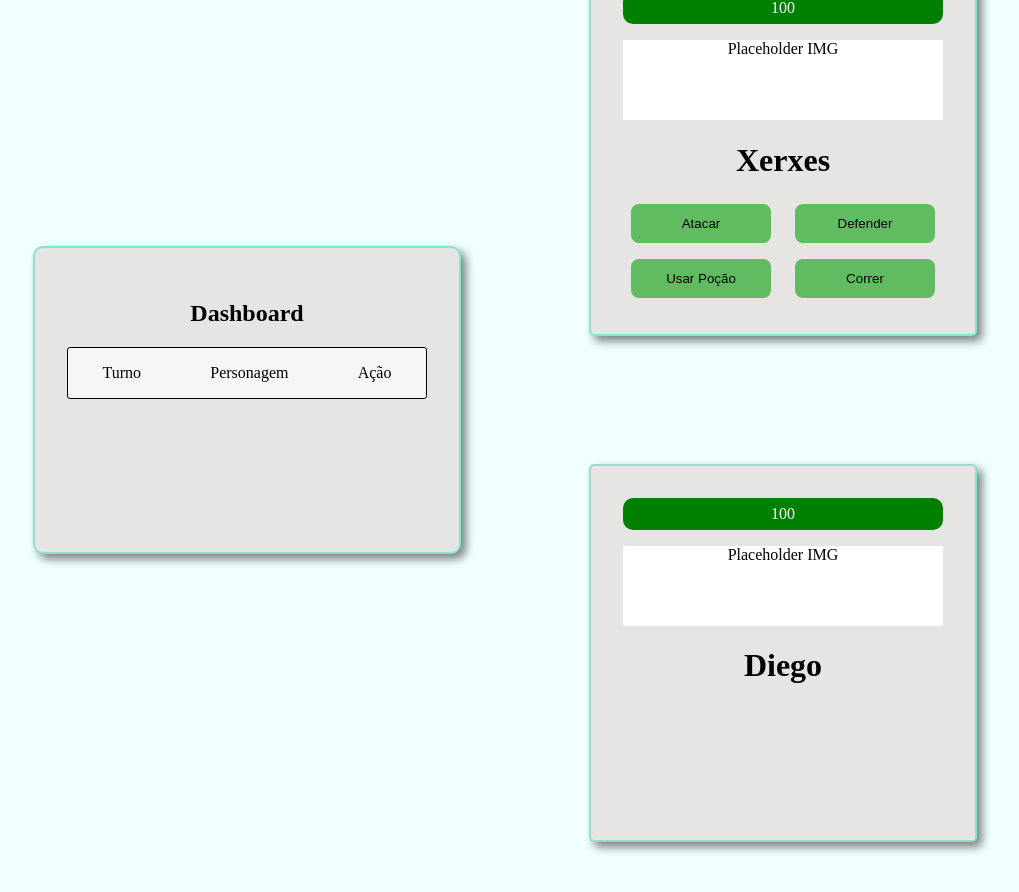
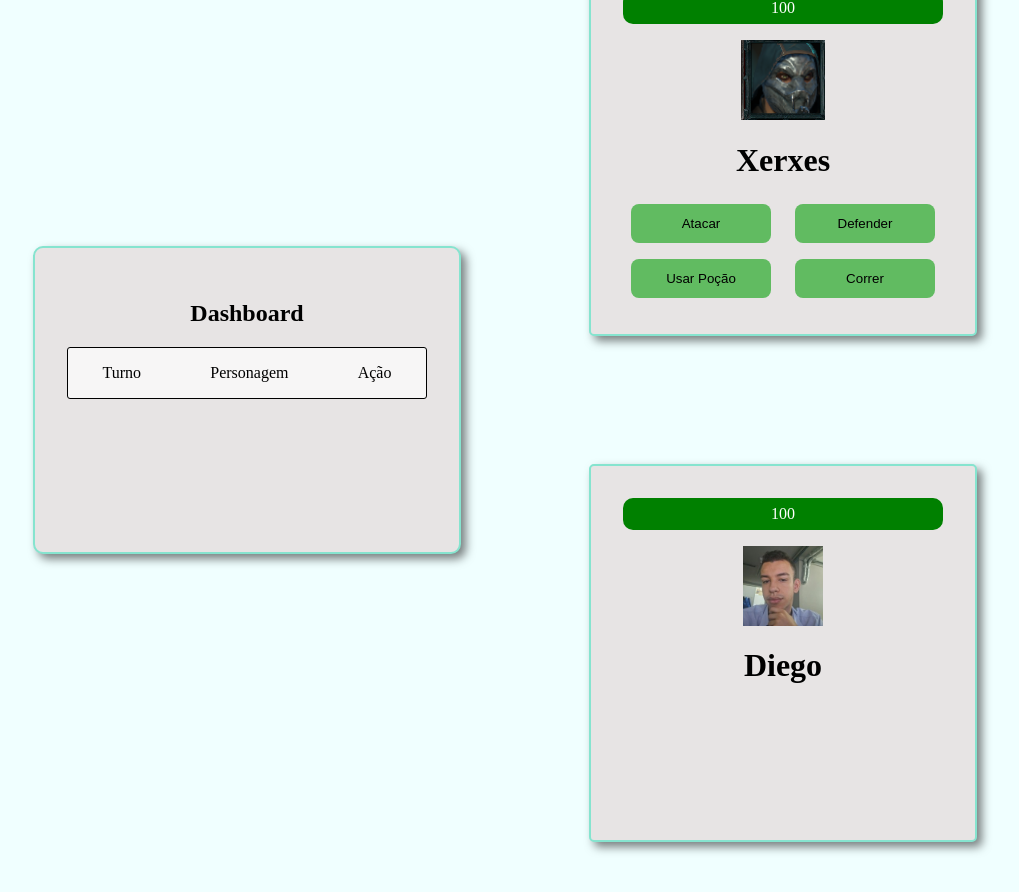
Before and after one commit to Ra-Franco/Prova-2Sem-WebII, a plain HTML site: page index.html in a window 1280 px wide. Shown: the whole page, without its empty margins (31-1050 px from the left). Drawn offline with nearby package versions, Linux system fonts and the light colour scheme.

Commit message:
Ajustado o dashboard e design final do site

```diff
--- a/index.html
+++ b/index.html
@@ -34,7 +34,9 @@
             <div class="personagem">
                 <div class="barra-vida" :style="{width: heroi.vida + '%', backgroundColor: corVida(heroi.vida)}">
                     {{heroi.vida}}</div>
-                <div class="sprite">Placeholder IMG</div>
+                <div class="sprite">
+                    <img src="img/xerxes.png" alt="">
+                </div>
                 <h1>Xerxes</h1>
                 <div class="acoes">
                     <button @click="atacar(isHeroi)">Atacar</button>
@@ -46,7 +48,7 @@
             <div class="personagem" :style="{backgroundColor: morrer()}">
                 <div class="barra-vida" :style="{width: vilao.vida + '%', backgroundColor: corVida(vilao.vida)}">
                     {{vilao.vida}}</div>
-                <div class="sprite">Placeholder IMG</div>
+                <div class="sprite"><img src="img/diego.jpg" alt=""></div>
                 <h1>Diego</h1>
             </div>
         </div>
--- a/index.js
+++ b/index.js
@@ -95,7 +95,7 @@ createApp({
             if (vida < 30) {
                 return 'red'
             } else if (vida < 60) {
-                return 'yellow'
+                return 'rgb(161, 175, 29)'
             } else {
                 return 'green'
             }
--- a/style.css
+++ b/style.css
@@ -109,7 +109,12 @@ button:active {
 /* Barra de vida estilo pokemon Verde Amarela Vermelha */
 
 .sprite {
+    align-self: center;
     height: 80px;
-    background-color: white;
+
     width: 100%;
 }
+
+.sprite img {
+    height: 80px;
+}
```
Also changed, not shown: img/diego.jpg (added), img/xerxes.png (added).
